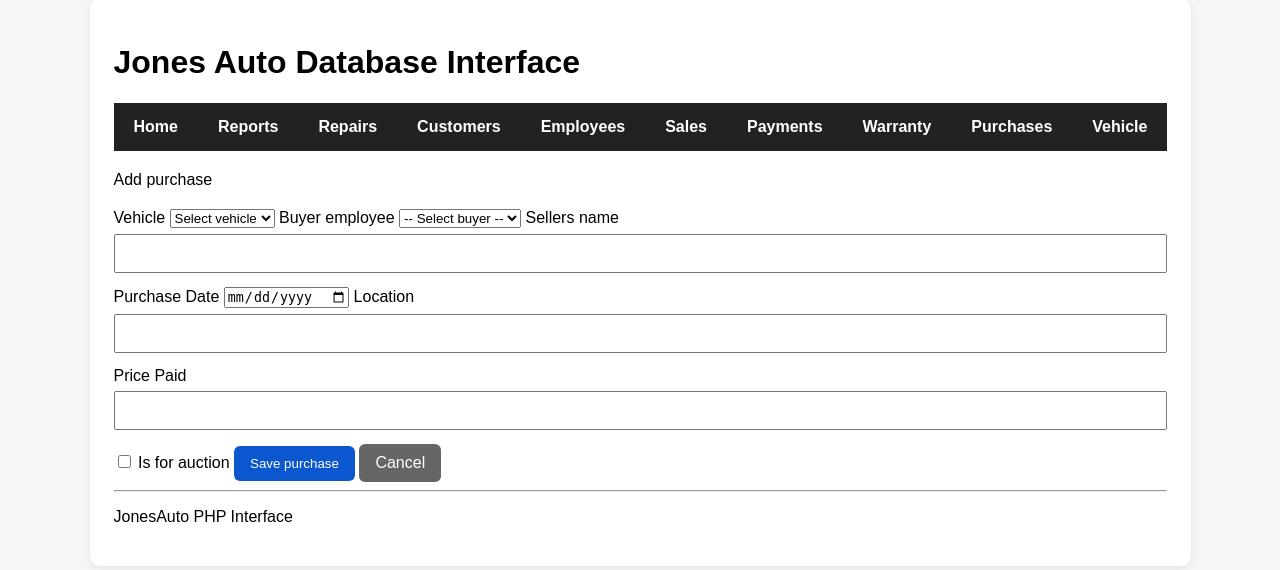
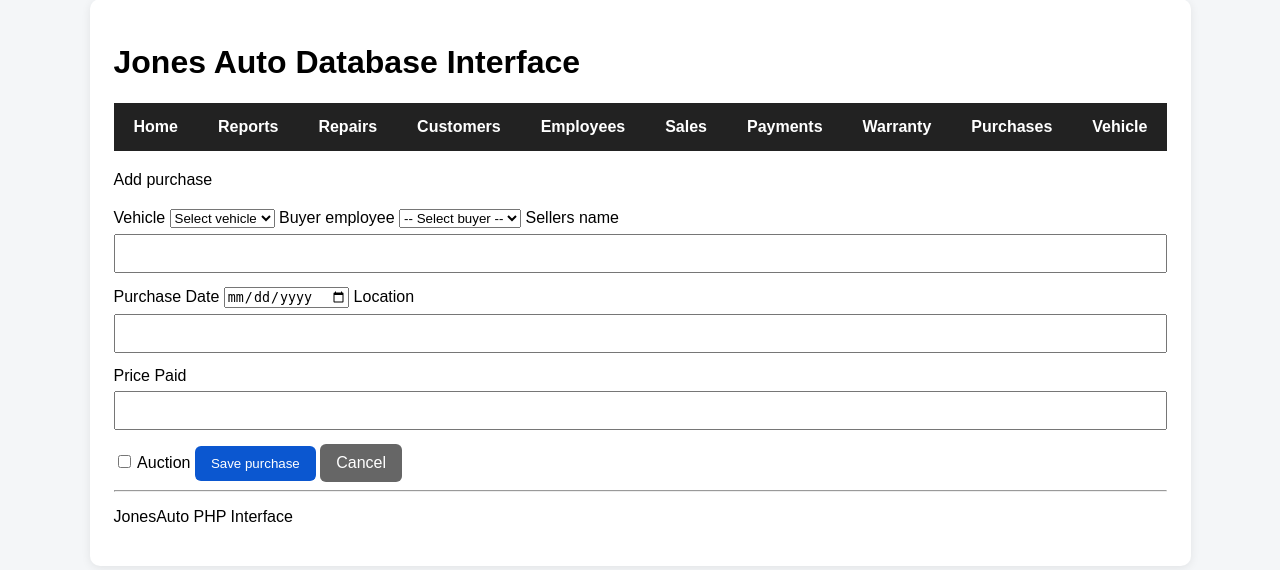
Before and after one commit to Fineturkey/barecarsales_app, a PHP site: page /purchase/purchase_create.php in a window 1280 px wide. Shown: the part 31-601 px from the top of the page. Run offline with PHP 8.4, Linux system fonts and the light colour scheme; data that the repository does not hold is empty.

Commit message:
changing wording auction

```diff
--- a/purchase/purchase_create.php
+++ b/purchase/purchase_create.php
@@ -161,7 +161,7 @@ include '../header.php';
             value="1"
             <?= $is_auction ? 'checked' : '' ?>
         >
-        Is for auction
+        Auction
     </label>
 
     <button type="submit">Save purchase</button>
--- a/purchase/purchases.php
+++ b/purchase/purchases.php
@@ -44,7 +44,7 @@ $result = $conn->query("
         <th>Purchase Date</th>
         <th>Location</th>
         <th>Price paid</th>
-        <th>Is Auction?</th>
+        <th>Auction</th>
         <th>Actions</th>
     </tr>
 
```
